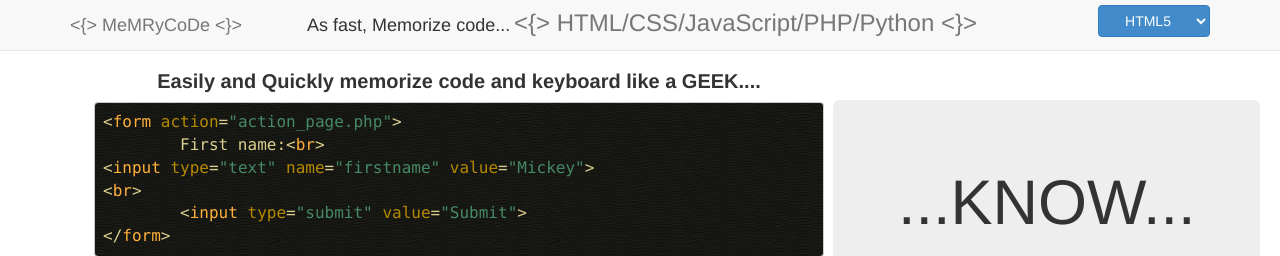
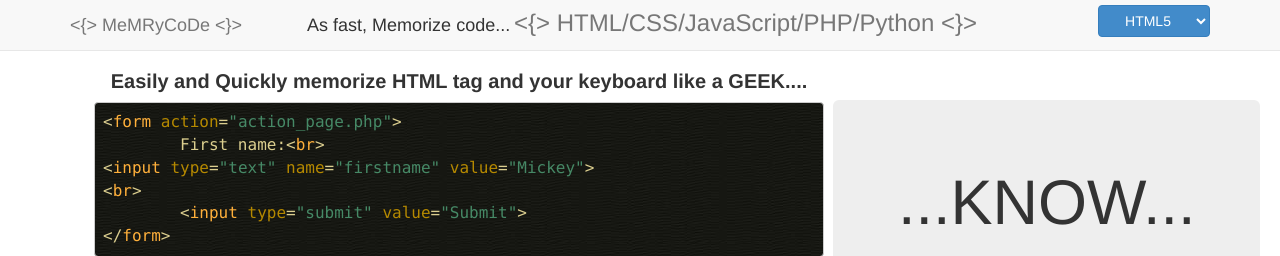
Before and after one commit to ibrodiallo12/MemryCode, a PHP site: page /memrycode.php in a window 1280 px wide. Shown: the top 256 px of the page. Run offline with PHP 8.4, Linux system fonts and the light colour scheme.

Commit message:
ajout de la phrase d'introduction pour chaque language choisi et changement du separator pour creer le tableau avec la function split (¢) le symbole difficile a trouver dans les languages

```diff
--- a/assets/code/html.js
+++ b/assets/code/html.js
@@ -1,4 +1,6 @@
 $(function(){
+	// Introduction word
+	var w = "Easily and Quickly memorize HTML tag and your keyboard like a GEEK....";
 	//The separator in the ARRAY
 	var s = "¢";
 	// code in the ARRAY
@@ -232,6 +234,7 @@ $(function(){
 
 
 	//PRINT IN THE
+	$("#introWord").text(w);
 	$("#lang").text(c);
 	$("#know").text(k);
 	$("#separator").text(s);
--- a/assets/code/php.js
+++ b/assets/code/php.js
@@ -1,6 +1,8 @@
 $(function(){
+	//INTRDUCTION WORD
+	var w = "Memrize your keyboard, php code and be fast to make a dynamic website!";
 	//The separator in the ARRAY
-	var s = ",";
+	var s = "¢";
 	// code in the ARRAY
 	var c = "";
 	// know not affecte in same ARRAY to code
@@ -15,6 +17,7 @@ $(function(){
 
 
 	//PRINT IN THE
+	$("#introWord").text(w);
 	$("#lang").text(c);
 	$("#know").text(k);
 	$("#separator").text(s);
--- a/assets/code/python.js
+++ b/assets/code/python.js
@@ -1,6 +1,8 @@
 $(function(){
+	//INTRODUCTION WORD
+	var w = "Memorize Python language quickly and coding fast with your keyboard";
 	//The separator in the ARRAY
-	var s = ",";
+	var s = "¢";
 	// code in the ARRAY
 	var c = "";
 	// know not affecte in same ARRAY to code
@@ -15,6 +17,7 @@ $(function(){
 
 
 	//PRINT IN THE
+	$("#introWord").text(w);
 	$("#lang").text(c);
 	$("#know").text(k);
 	$("#separator").text(s);
--- a/memrycode.php
+++ b/memrycode.php
@@ -78,7 +78,7 @@
 
 	<div class="container" style="margin-top: 60px;">
 		 <div class="row col-lg-8">
-			  <h4 style="font-size: 20px;"><strong>Easily and Quickly memorize code and keyboard like a GEEK....</strong></h4>
+			  <h4 style="font-size: 20px;"><strong id="introWord"></strong></h4>
 			  <div><pre id="code" style="font-size: 16px; text-align: left;" class="html"><code></code></pre></div>
 		</div>
 	 <!-- jumbotron MORE KNOW -->
@@ -99,7 +99,7 @@
 					<h5><span class="glyphicon glyphicon-fast-forward"></h5>
 				</div>
 				<div id="lang" style="display: none;"></div>
-				<div id="separator" style="dispaly: none;"></div>
+				<div id="separator" style="display: none;"></div>
 				<div id="know" style="display: none;"></div>
 		 </div>
 	</div>
```
Also changed, not shown: assets/code/css.js (+5 -2 lines), assets/code/javascript.js (+6 -3 lines).
